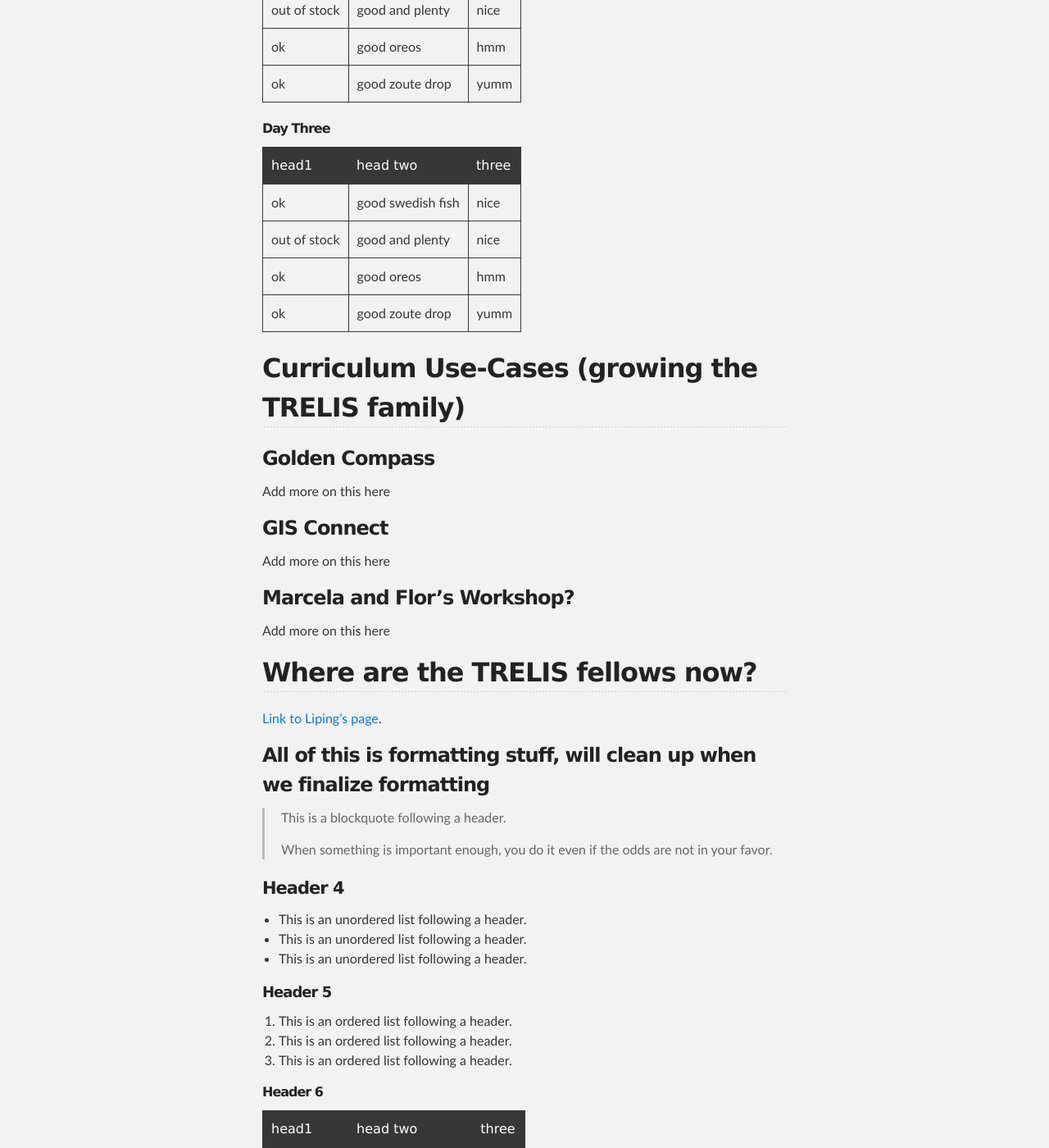
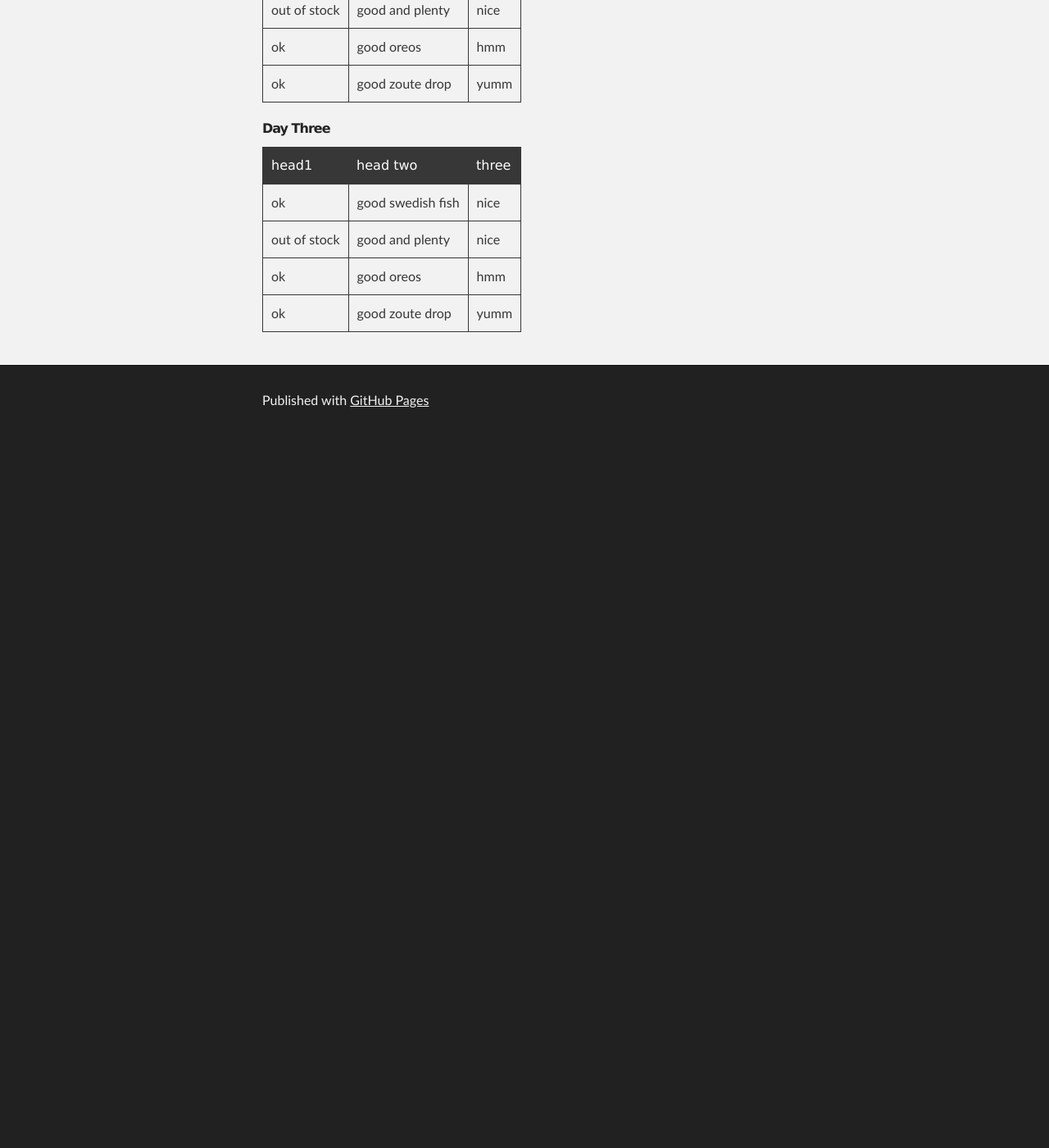
Before and after one commit to TRELIStoolkit/TRELIStoolkit.github.io, a Jekyll site: the page built from index.md, in a window 1280 px wide and 1400 px high, scrolled down 1151 px. Shown: the whole window at 82% size. Built offline with Jekyll 4.4.1, drawn with Linux system fonts in a browser that asks for light colours; our own code applies the rules of GitHub Pages for plain Markdown files; after the commit the page ends 1686 px from its top, so only the background shows below that; some of the changed text lies outside the part shown.

Commit message:
remove extra

````diff
--- a/index.md
+++ b/index.md
@@ -36,111 +36,3 @@ Want to run your own meeting, workshop, or work through the TRELIS materials on
 | out of stock | good and plenty   | nice  |
 | ok           | good oreos        | hmm   |
 | ok           | good zoute drop   | yumm  |
-
-## Curriculum Use-Cases (growing the TRELIS family)
-
-### Golden Compass
-Add more on this here
-
-### GIS Connect
-Add more on this here
-
-### Marcela and Flor's Workshop?
-Add more on this here
-
-## Where are the TRELIS fellows now?
-
-[Link to Liping's page](./another-page.html).
-
-### All of this is formatting stuff, will clean up when we finalize formatting
-
-> This is a blockquote following a header.
->
-> When something is important enough, you do it even if the odds are not in your favor.
-
-#### Header 4
-
-*   This is an unordered list following a header.
-*   This is an unordered list following a header.
-*   This is an unordered list following a header.
-
-##### Header 5
-
-1.  This is an ordered list following a header.
-2.  This is an ordered list following a header.
-3.  This is an ordered list following a header.
-
-###### Header 6
-
-| head1        | head two          | three |
-|:-------------|:------------------|:------|
-| ok           | good swedish fish | nice  |
-| out of stock | good and plenty   | nice  |
-| ok           | good `oreos`      | hmm   |
-| ok           | good `zoute` drop | yumm  |
-
-### There's a horizontal rule below this.
-
-* * *
-
-Text can be **bold**, _italic_, or ~~strikethrough~~.
-
-### Here is an unordered list:
-
-*   Item foo
-*   Item bar
-*   Item baz
-*   Item zip
-
-### And an ordered list:
-
-1.  Item one
-1.  Item two
-1.  Item three
-1.  Item four
-
-### And a nested list:
-
-- level 1 item
-  - level 2 item
-  - level 2 item
-    - level 3 item
-    - level 3 item
-- level 1 item
-  - level 2 item
-  - level 2 item
-  - level 2 item
-- level 1 item
-  - level 2 item
-  - level 2 item
-- level 1 item
-
-### Small image
-
-![Octocat](https://github.githubassets.com/images/icons/emoji/octocat.png)
-
-### Large image
-
-![Branching](https://guides.github.com/activities/hello-world/branching.png)
-
-
-### Definition lists can be used with HTML syntax.
-
-<dl>
-<dt>Name</dt>
-<dd>Godzilla</dd>
-<dt>Born</dt>
-<dd>1952</dd>
-<dt>Birthplace</dt>
-<dd>Japan</dd>
-<dt>Color</dt>
-<dd>Green</dd>
-</dl>
-
-```
-Long, single-line code blocks should not wrap. They should horizontally scroll if they are too long. This line should be long enough to demonstrate this.
-```
-
-```
-The final element.
-```
````
